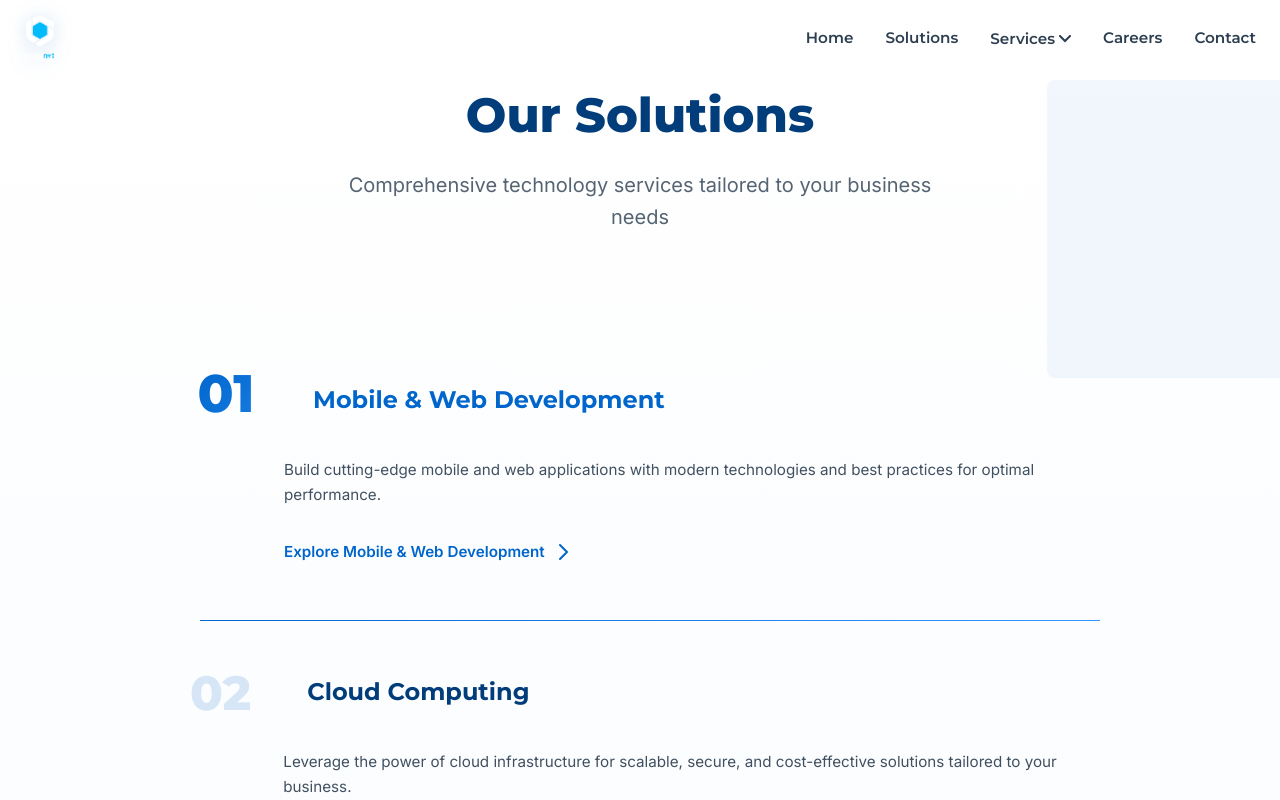
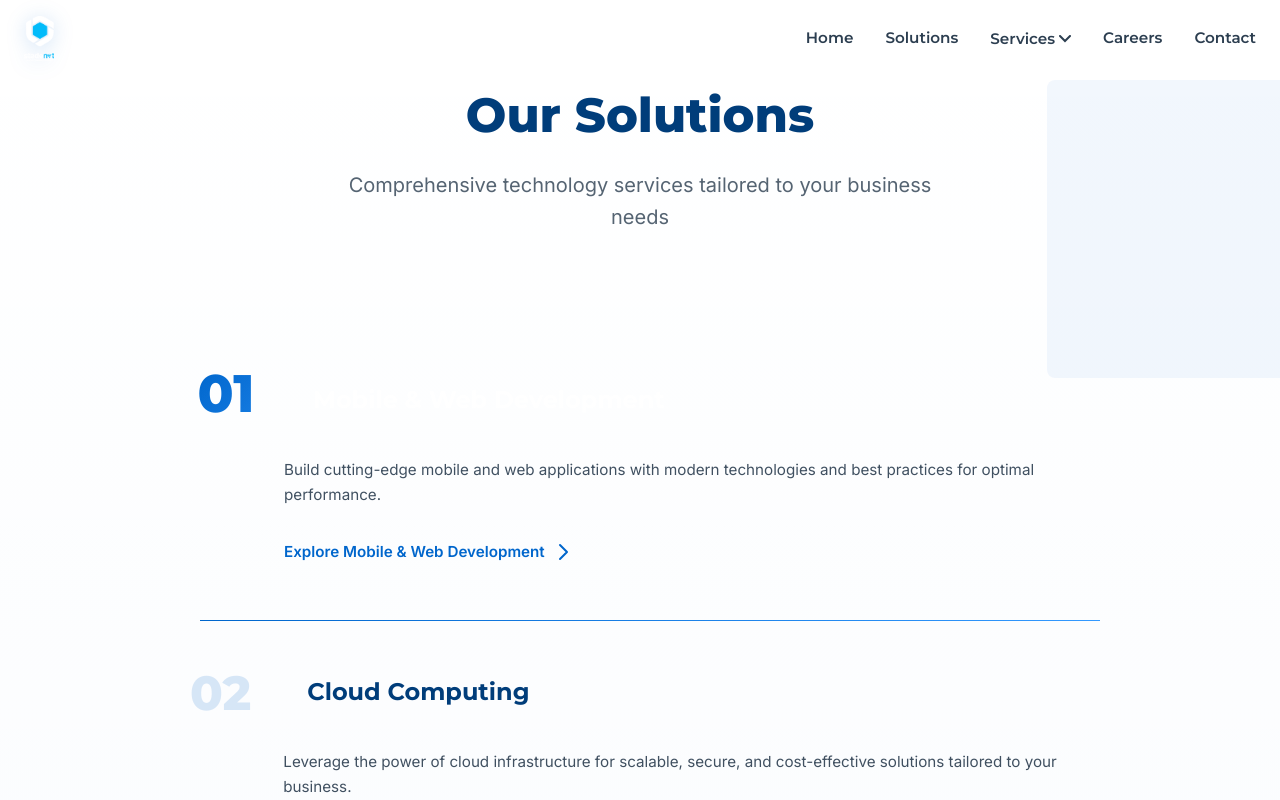
Before and after one commit to chrisarpong/stadnet-technologies, a React (Vite) app: page / in a window 1280 px wide. In both pictures the pointer is over the element "Mobile & Web Development". Shown: the part 809-1609 px from the top of the page. Built offline with nearby package versions, Linux system fonts and the light colour scheme.

Commit message:
feat: Update service title colors to blue/white scheme
- Default: Blue (primary color)
- Hover: White
- Cleaner, more visible contrast

```diff
--- a/src/components/InteractiveServiceCards.css
+++ b/src/components/InteractiveServiceCards.css
@@ -115,13 +115,13 @@
 .service-title {
     font-size: 1.75rem;
     font-weight: 700;
-    color: var(--color-text-dark);
+    color: var(--color-primary);
     margin: 0;
     transition: all var(--transition-fast);
 }
 
 .service-item:hover .service-title {
-    color: var(--color-primary);
+    color: var(--color-white);
     transform: translateX(5px);
 }
 
```
